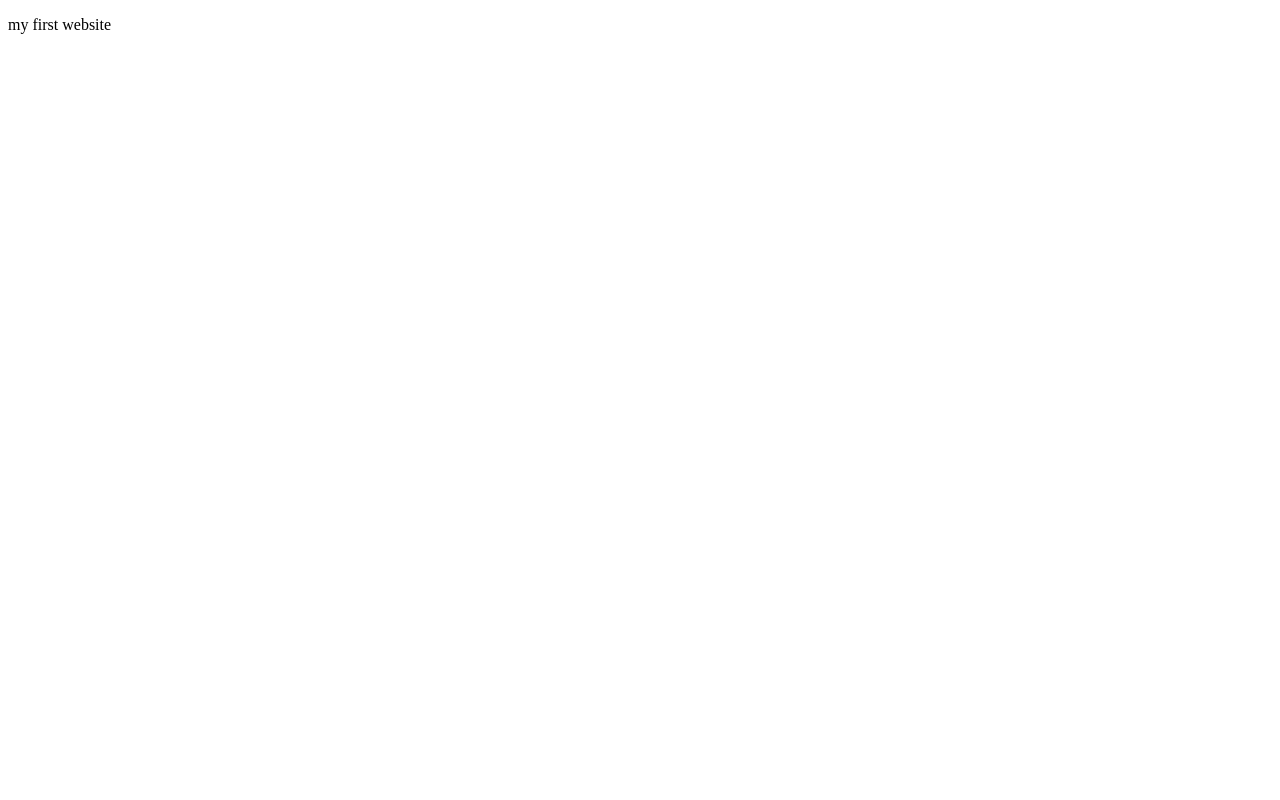
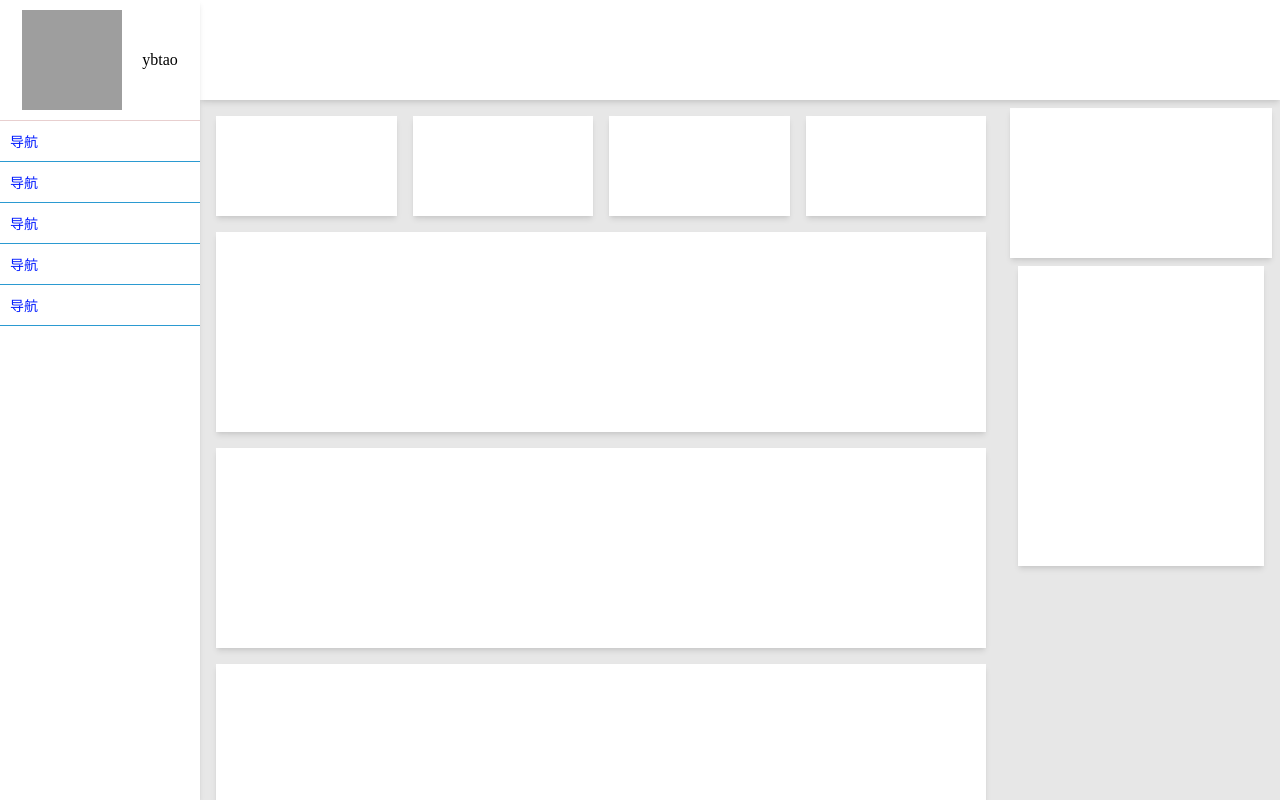
Before and after one commit to realyanbotao/websitetry, a plain HTML site: page index.html in a window 1280 px wide. Drawn offline with Linux system fonts and the light colour scheme; grey boxes are pictures that could not be loaded.

Commit message:
Update index.html

```diff
--- a/index.html
+++ b/index.html
@@ -3,9 +3,139 @@
   <head>
     <meta charset="UTF-8" />
     <meta name="viewport" content="width=device-width, initial-scale=1.0" />
-    <title>Document</title>
+    <title>ybtao的主页</title>
+    <style>
+      body {
+        margin: 0;
+        height: 100vh;
+        background-color: rgb(231, 231, 231);
+      }
+      /* *{
+        border: 1px solid black;
+      } */
+      .Shadow {
+        box-shadow: rgba(0, 0, 0, 0.1) 0px 4px 6px -1px,
+          rgba(0, 0, 0, 0.06) 0px 2px 4px -1px;
+      }
+      .flex {
+        display: flex;
+      }
+      .White {
+        background-color: white;
+      }
+      .flex1 {
+        flex: 1;
+      }
+      .column {
+        flex-direction: column;
+      }
+      .mg8 {
+        margin: 8px;
+      }
+      .daoHang {
+        padding: 10px 10px;
+        border-bottom: 1px solid rgb(43, 154, 209);
+        font-size: 14px;
+        color: rgb(0, 26, 255);
+      }
+      /* 当屏幕宽度小于600px时改变 */
+      @media (max-width: 600px) {
+        .ceBian {
+          display: none;
+        }
+        .neiRong {
+          flex-direction: column;
+        }
+        .shuJu {
+          flex-direction: column;
+        }
+        .youQu {
+          margin-left: 8px;
+        }
+        .shuJuKuai {
+          margin: 0 0 8px;
+          flex: auto;
+        }
+      }
+    </style>
   </head>
-  <body>
-    <p>my first website</p>
+  <body class="flex">
+    <!-- 侧边栏 -->
+    <div style="width: 200px; z-index: 2" class="White Shadow ceBian">
+      <!-- 头像栏 -->
+      <div
+        style="
+          padding: 10px;
+          align-items: center;
+          justify-content: center;
+          border-bottom: 1px solid rgb(232, 207, 207);
+        "
+        class="flex"
+      >
+        <img
+          src="https://pic.dmoe.in/imgdata/2023/08/23/6b586ad10f935ef57999cb5e193e05a7.jpg"
+          width="100px"
+          height="100px"
+          alt=""
+        />
+        <div style="margin-left: 20px">ybtao</div>
+      </div>
+      <!-- 导航栏 -->
+      <div class="flex1">
+        <div class="daoHang">导航</div>
+        <div class="daoHang">导航</div>
+        <div class="daoHang">导航</div>
+        <div class="daoHang">导航</div>
+        <div class="daoHang">导航</div>
+      </div>
+    </div>
+    <!-- 主区域 -->
+    <div class="flex1 flex column">
+      <!-- 头部栏 -->
+      <div style="height: 100px; z-index: 1" class="White Shadow"></div>
+      <!-- 内容区 -->
+      <div style="overflow: auto" class="flex1 flex neiRong">
+        <!-- 左区 -->
+        <div style="flex: 3" class="flex column mg8">
+          <!-- 数据区 -->
+          <div class="flex shuJu">
+            <!-- 数据块 -->
+            <div
+              style="height: 100px"
+              class="flex1 White mg8 Shadow shuJuKuai"
+            ></div>
+            <div
+              style="height: 100px"
+              class="flex1 White mg8 Shadow shuJuKuai"
+            ></div>
+            <div
+              style="height: 100px"
+              class="flex1 White mg8 Shadow shuJuKuai"
+            ></div>
+            <div
+              style="height: 100px"
+              class="flex1 White mg8 Shadow shuJuKuai"
+            ></div>
+          </div>
+          <!-- 列表区 -->
+          <div class="flex column">
+            <!-- 列表项 -->
+            <div style="height: 200px" class="White mg8 Shadow"></div>
+            <div style="height: 200px" class="White mg8 Shadow"></div>
+            <div style="height: 200px" class="White mg8 Shadow"></div>
+            <div style="height: 200px" class="White mg8 Shadow"></div>
+            <div style="height: 200px" class="White mg8 Shadow"></div>
+            <div style="height: 200px" class="White mg8 Shadow"></div>
+          </div>
+        </div>
+        <!-- 右区 -->
+        <div style="flex: 1" class="flex column mg8 youQu">
+          <!-- 提示区 -->
+          <div style="height: 150px" class="White Shadow"></div>
+          <!-- 消息区 -->
+          <div style="height: 300px" class="White mg8 Shadow"></div>
+        </div>
+      </div>
+    </div>
   </body>
 </html>
```
